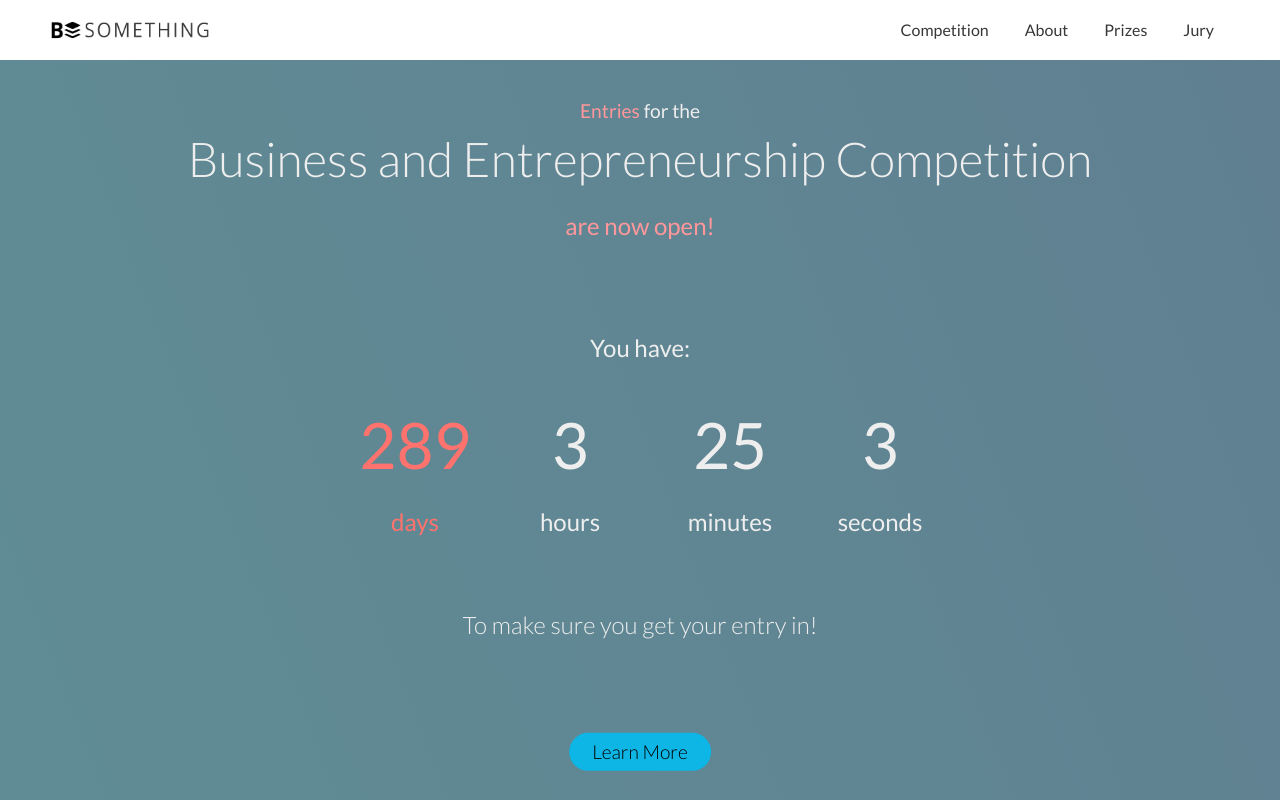
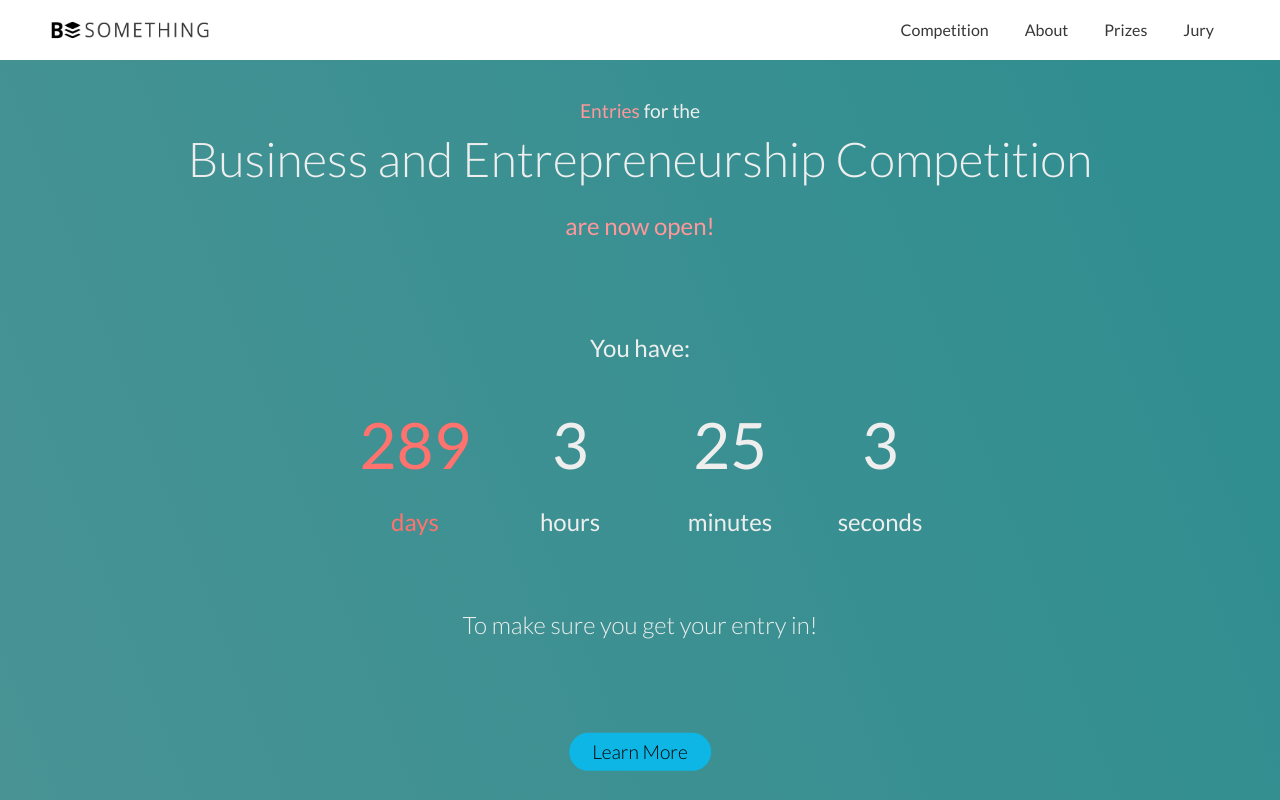
Before and after one commit to Prangan/about, a plain HTML site: page index.html in a window 1280 px wide. Shown: the top 800 px of the page. Drawn offline with Linux system fonts and the light colour scheme.

Commit message:
background colors changed

```diff
--- a/mobileStyles.css
+++ b/mobileStyles.css
@@ -201,7 +201,7 @@ nav ul div p a {
   position: relative;
   margin: 0px;
   margin-top: 0px;
-  background: linear-gradient(69deg, #4E4585, #028487, #619899, #5E6B8A, #87678A);
+  background: linear-gradient(69deg, #87678A, #5E6B8A, #619899, #028487, #4E4585);
   background-size: 1400% 1400%;
 
   -webkit-animation: AnimationName 49s ease infinite;
--- a/styles.css
+++ b/styles.css
@@ -211,7 +211,7 @@ nav ul{
   position: relative;
   margin: 0px;
   margin-top: 60px;
-  background: linear-gradient(69deg, #4E4585, #028487, #619899, #5E6B8A, #87678A);
+  background: linear-gradient(69deg, #87678A, #5E6B8A, #619899, #028487, #4E4585);
   background-size: 1400% 1400%;
 
   -webkit-animation: AnimationName 49s ease infinite;
```
